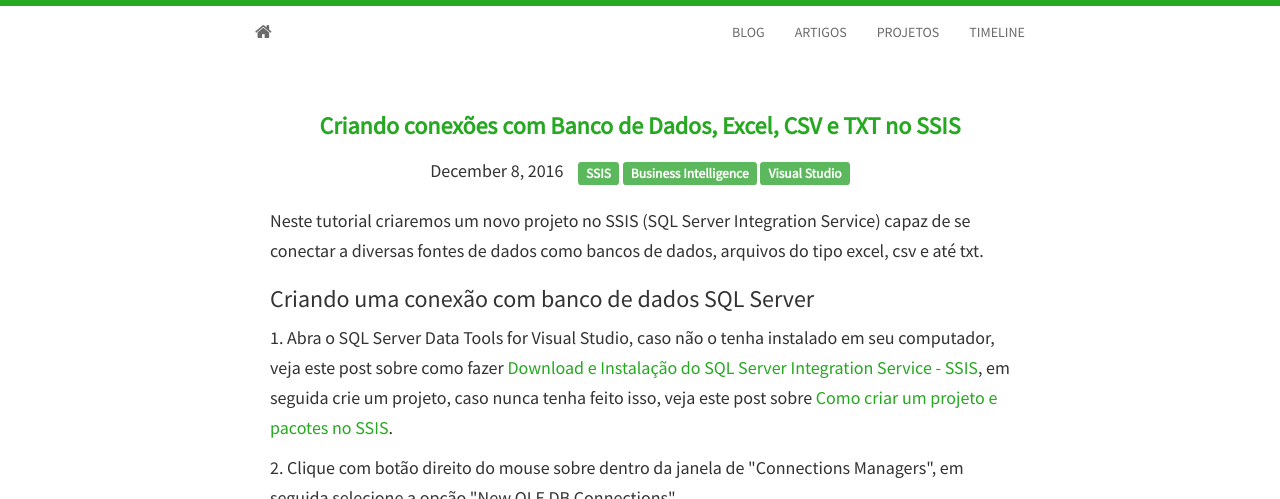
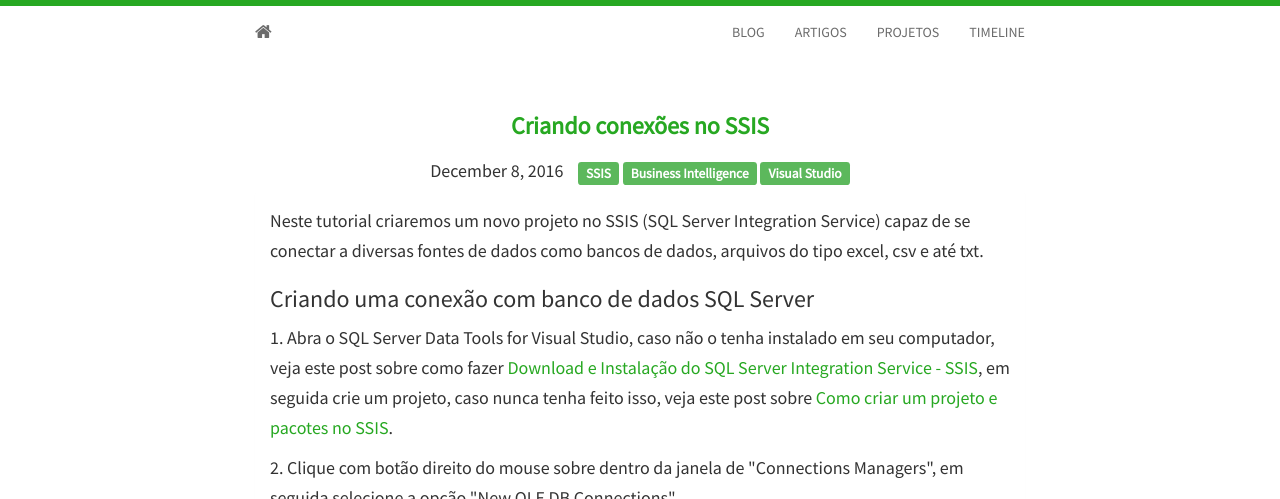
Before and after one commit to mateusbtlopes/mateusbtlopes.github.io, a Jekyll site: the page built from _posts/2016-12-08-Criando conexoes no SSIS.md, in a window 1280 px wide and 900 px high, cut to the strip 0-499 px from the top of the window. Built offline with Jekyll 4.4.1, drawn with Linux system fonts in a browser that asks for light colours; nearby versions of some CDN libraries.

Commit message:
- Atualizando post.

```diff
--- a/_posts/2016-12-08-Criando conexoes no SSIS.md
+++ b/_posts/2016-12-08-Criando conexoes no SSIS.md
@@ -1,6 +1,6 @@
 ---
 layout: post
-title:  Criando conexões com Banco de Dados, Excel, CSV e TXT no SSIS
+title:  Criando conexões no SSIS
 tags:
 - SSIS
 - Business Intelligence
```
